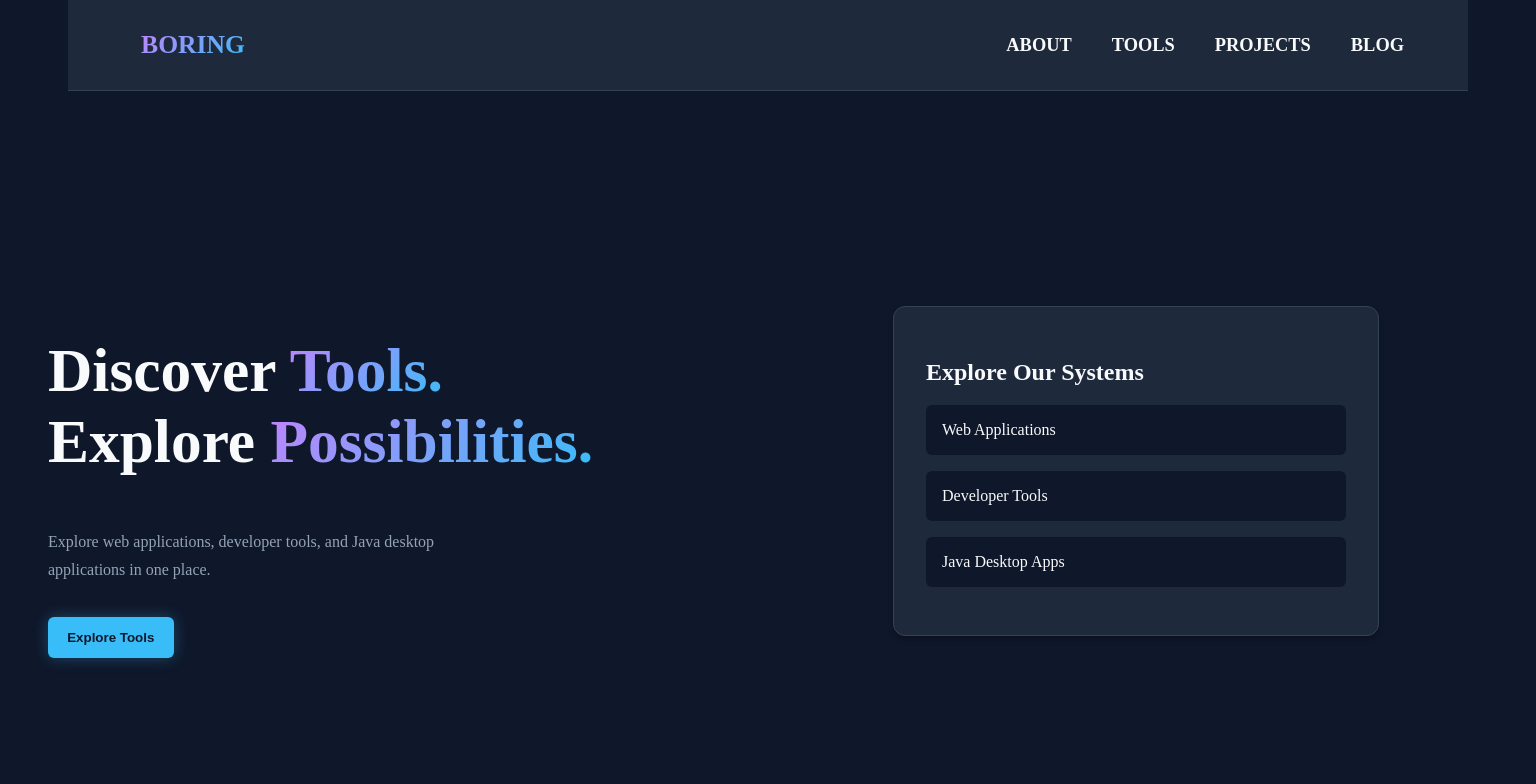
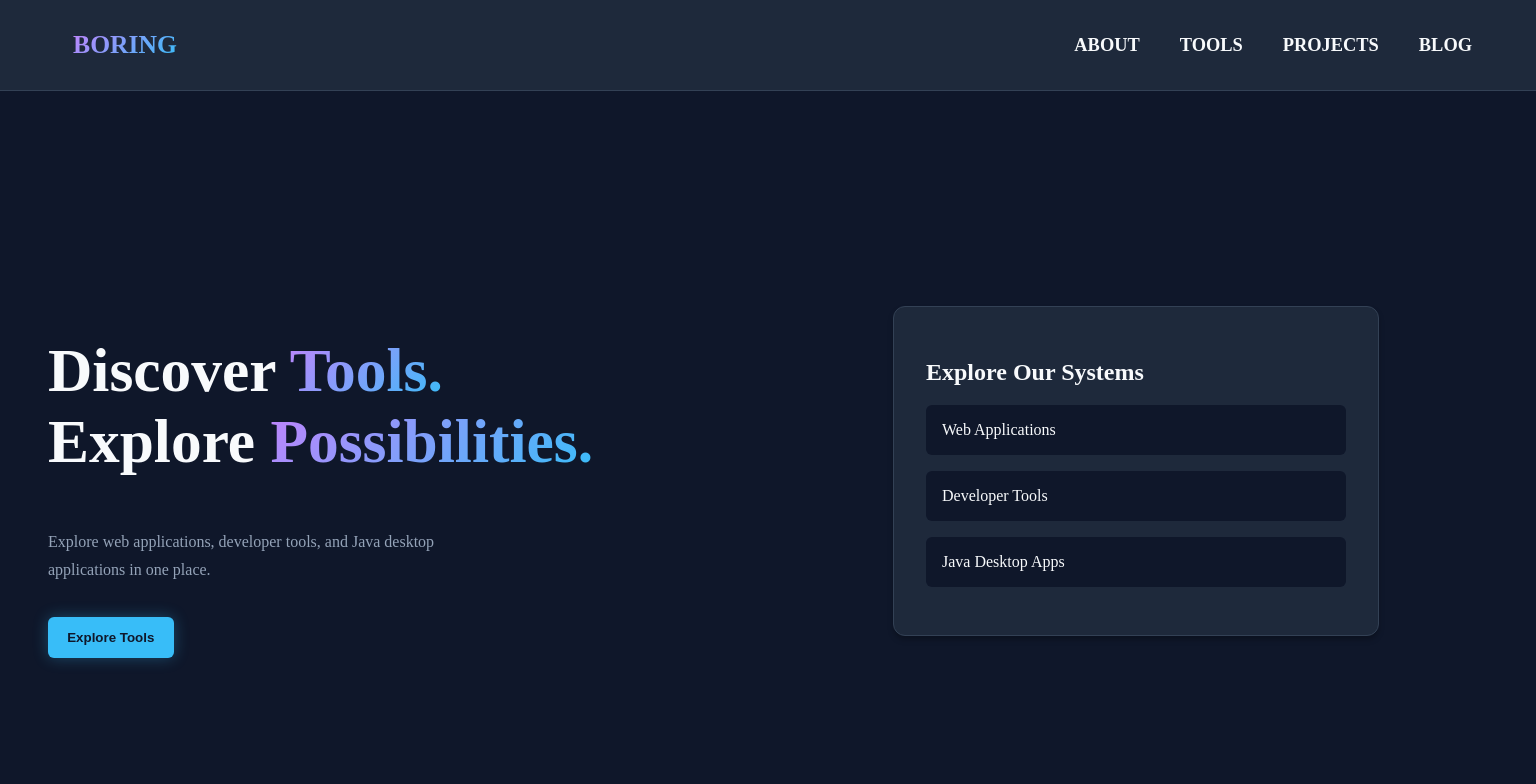
Before and after one commit to velmontejustineofficial-droid/boring-application, a React (Vite) app: page / in a window 1536 px wide. Shown: the top 784 px of the page. Built offline with nearby package versions, Linux system fonts and the light colour scheme.

Commit message:
fix header with

```diff
--- a/src/app/components/css/VisitorsHeader.css
+++ b/src/app/components/css/VisitorsHeader.css
@@ -121,7 +121,6 @@ a {
 @media (min-width: 1440px) {
     .vistors-header {
         height: 90px;
-        max-width: 1400px;
         margin: 0 auto;
     }
     .vistors-logo {
```
